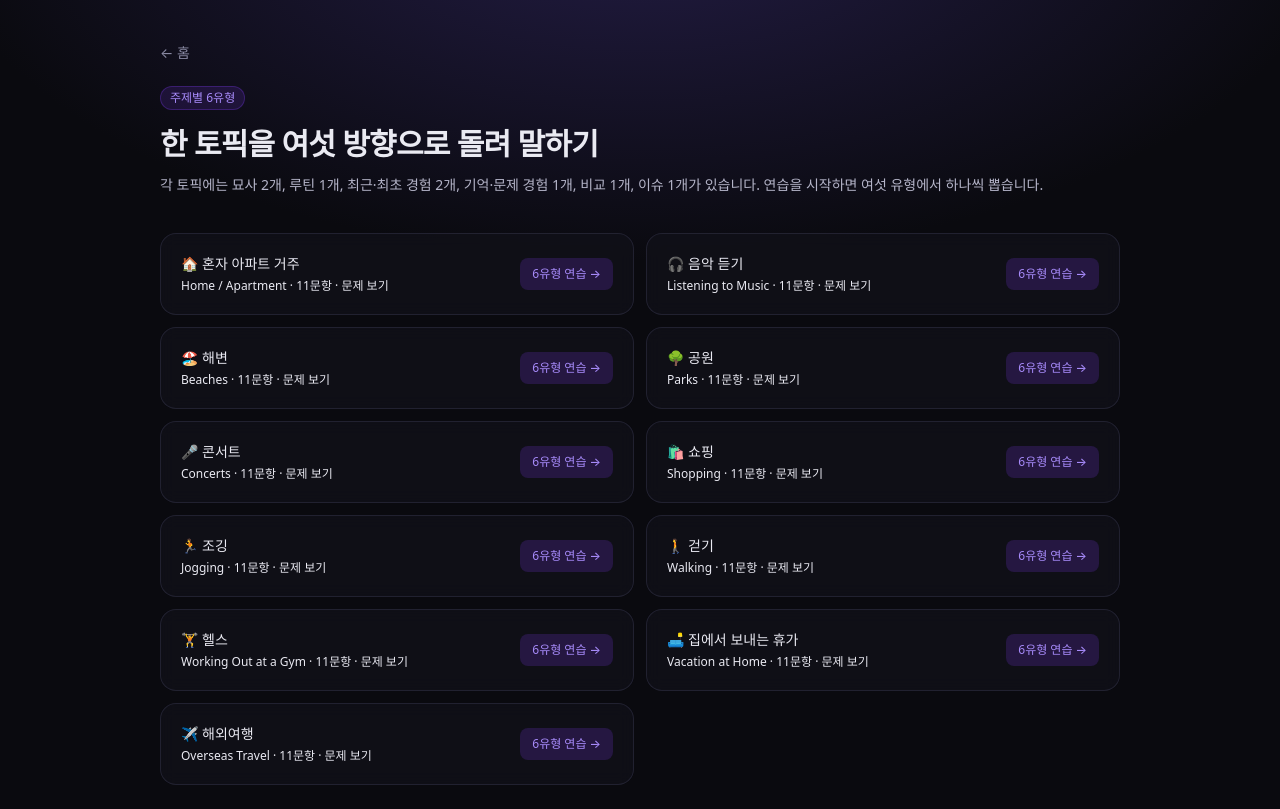
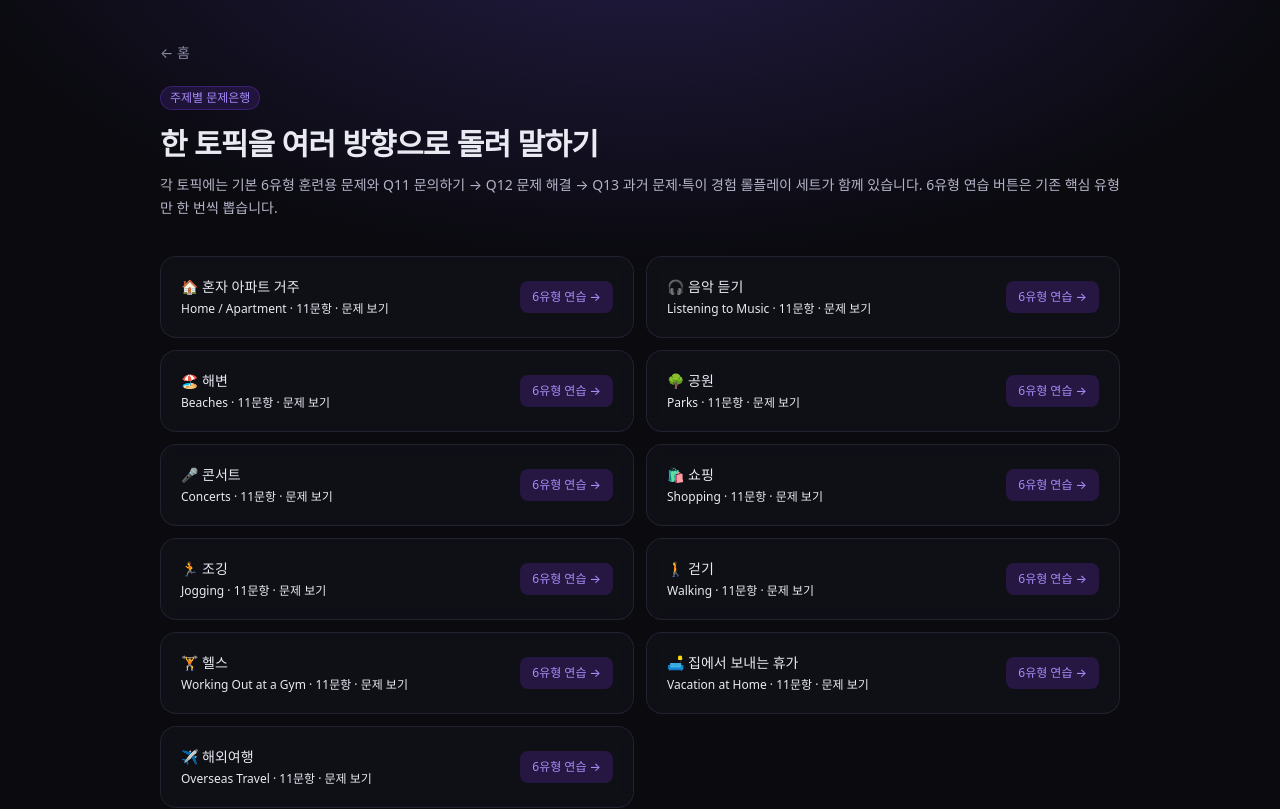
Before and after one commit to KSH0660/Yumi-Opic, a Next.js app: page /topics in a window 1280 px wide. Shown: the top 809 px of the page. Built offline with nearby package versions, Linux system fonts and the light colour scheme.

Commit message:
Mention roleplay questions in topic view

```diff
--- a/src/components/TopicsView.tsx
+++ b/src/components/TopicsView.tsx
@@ -11,9 +11,9 @@ export default function TopicsView() {
   return <main className="mx-auto w-full max-w-5xl px-5 pb-24 pt-10 sm:px-8">
     <Link href="/" className="text-sm text-ink-400">← 홈</Link>
     <header className="mt-5">
-      <Badge tone="accent">주제별 6유형</Badge>
-      <h1 className="mt-4 text-3xl font-semibold tracking-tight">한 토픽을 여섯 방향으로 돌려 말하기</h1>
-      <p className="mt-3 text-sm leading-relaxed text-ink-300">각 토픽에는 묘사 2개, 루틴 1개, 최근·최초 경험 2개, 기억·문제 경험 1개, 비교 1개, 이슈 1개가 있습니다. 연습을 시작하면 여섯 유형에서 하나씩 뽑습니다.</p>
+      <Badge tone="accent">주제별 문제은행</Badge>
+      <h1 className="mt-4 text-3xl font-semibold tracking-tight">한 토픽을 여러 방향으로 돌려 말하기</h1>
+      <p className="mt-3 text-sm leading-relaxed text-ink-300">각 토픽에는 기본 6유형 훈련용 문제와 Q11 문의하기 → Q12 문제 해결 → Q13 과거 문제·특이 경험 롤플레이 세트가 함께 있습니다. 6유형 연습 버튼은 기존 핵심 유형만 한 번씩 뽑습니다.</p>
     </header>
 
     <div className="mt-9 grid gap-3 sm:grid-cols-2">{surveyTopics.map((topic) => {
```
